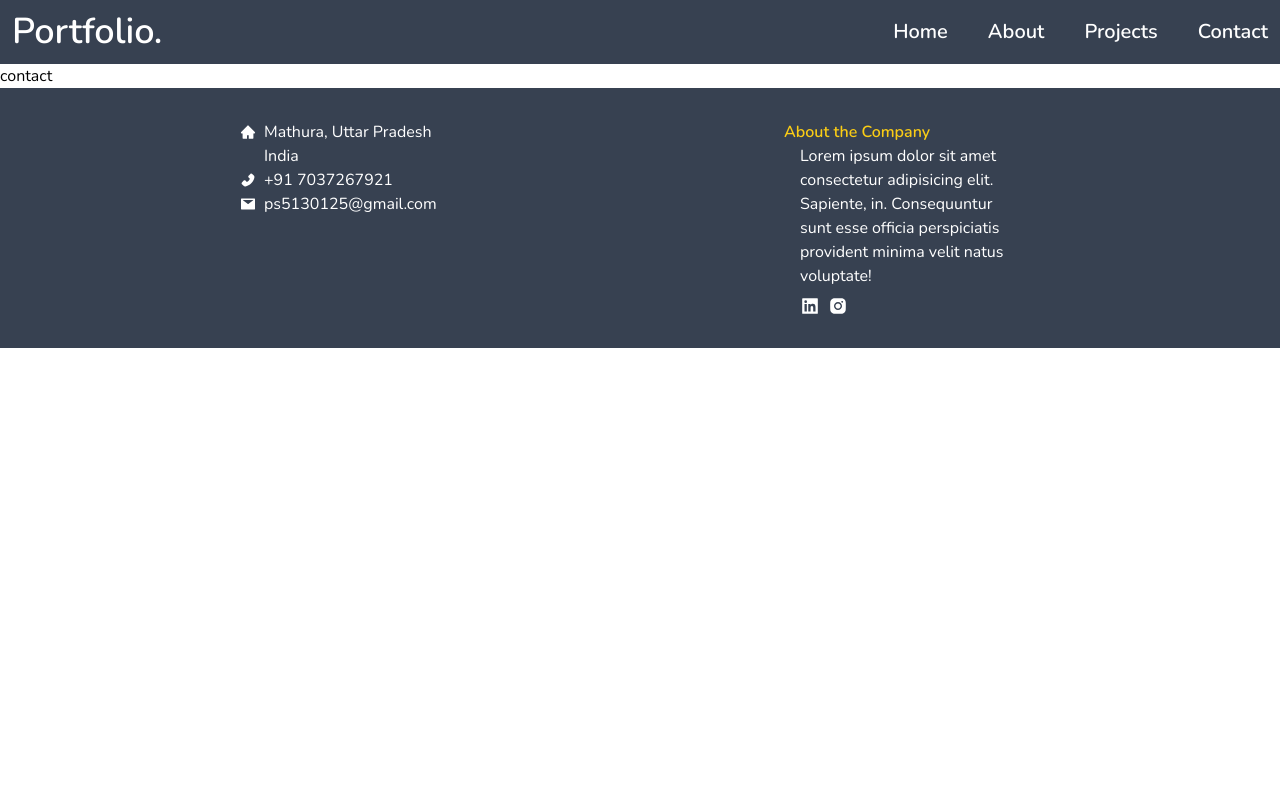
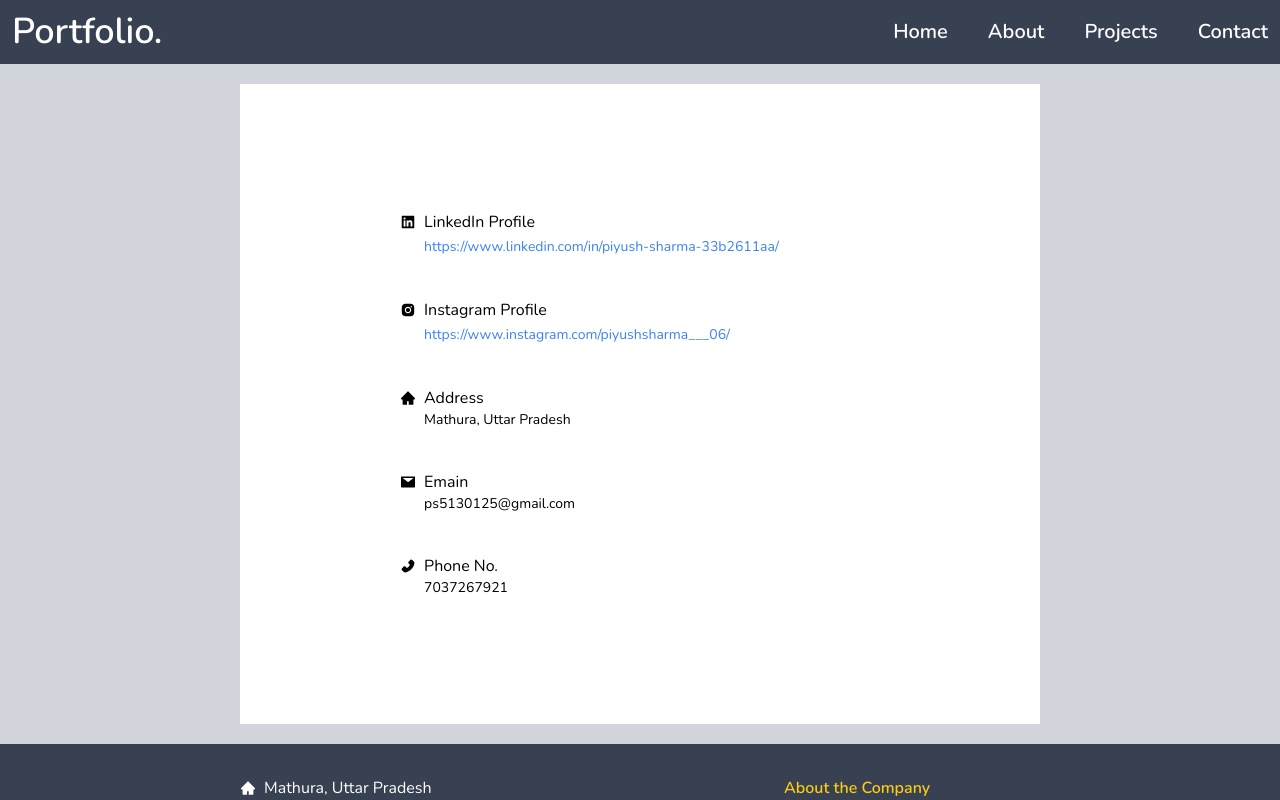
Before and after one commit to piyush-sharma-06/PortFolio, a React (Create React App) app: page /contact in a window 1280 px wide. Shown: the top 800 px of the page. Built offline with nearby package versions, Linux system fonts and the light colour scheme.

Commit message:
added loader and contact page

```diff
--- a/package.json
+++ b/package.json
@@ -11,6 +11,7 @@
     "react-icons": "^4.11.0",
     "react-router-dom": "^6.16.0",
     "react-scripts": "5.0.1",
+    "react-spinners": "^0.13.8",
     "web-vitals": "^2.1.4"
   },
   "scripts": {
--- a/public/index.html
+++ b/public/index.html
@@ -25,7 +25,7 @@
       work correctly both with client-side routing and a non-root public URL.
       Learn how to configure a non-root public URL by running `npm run build`.
     -->
-    <title>React App</title>
+    <title>Portfolio</title>
   </head>
   <body>
     <noscript>You need to enable JavaScript to run this app.</noscript>
--- a/src/App.js
+++ b/src/App.js
@@ -5,6 +5,7 @@ import ContactMe from './routes/ContactMe';
 import Project from './routes/Project';
 import Navbar from './components/Navbar';
 import Footer from "./components/Footer";
+import GoToTop from './components/GoToTop';
 
 
 function App() {
@@ -17,6 +18,7 @@ function App() {
         <Route path='/about' element={<About />} />
         <Route path='/project' element={<Project />} />
       </Routes>
+      <GoToTop />
       <Footer />
     </div>
   );
--- /dev/null
+++ b/src/components/GoToTop.jsx
@@ -0,0 +1,12 @@
+import {useEffect} from "react";
+import { useLocation } from "react-router-dom";
+
+function GoToTop(){
+    const path = useLocation();
+    useEffect(function(){
+        window.scrollTo(0,0)
+    },[path])
+    return null;
+}
+
+export default GoToTop;
--- /dev/null
+++ b/src/components/Loading.jsx
@@ -0,0 +1,16 @@
+import React from "react";
+import {FadeLoader} from "react-spinners";
+
+
+function Loading(){
+    return (
+        <>
+        <div className="w-full h-screen flex justify-center items-center">
+        <FadeLoader color="#36d7b7" />
+        </div>
+
+        </>
+    );
+}
+
+export default Loading;
--- a/src/components/Navbar.jsx
+++ b/src/components/Navbar.jsx
@@ -15,7 +15,7 @@ function Navbar() {
 
     return (
         <>
-            <div className="bg-gray-700 p-3 flex justify-between items-center">
+            <div className="sticky  bg-gray-700 p-3 flex justify-between items-center">
                 <div className="text-3xl sm:text-4xl text-white hover:text-yellow-400 font-semibold">
                     <Link to="/">Portfolio.</Link>
                 </div>
--- a/src/routes/About.jsx
+++ b/src/routes/About.jsx
@@ -1,7 +1,18 @@
-import React from "react";
+import React,{useState} from "react";
 import pic from "../assets/profileofmine.jpg";
+import Loading from "../components/Loading";
 
 function About(){
+    const [load , setLoad] = useState(true);
+
+    setTimeout(function(){
+        return setLoad(false);
+    },1000);
+
+    if(load){
+        return <Loading />
+    }
+
     return (
         <>
         <div className="bg-gray-300 flex justify-center">
--- a/src/routes/ContactMe.jsx
+++ b/src/routes/ContactMe.jsx
@@ -1,9 +1,63 @@
-import React from "react";
+import React ,{useState} from "react";
+import {AiFillHome,AiFillPhone,AiFillMail,AiFillLinkedin,AiFillInstagram} from "react-icons/ai"
+import Loading from "../components/Loading";
 
 function ContactMe(){
+
+    const [load , setLoad] = useState(true);
+
+    setTimeout(function(){
+        return setLoad(false);
+    },1000);
+
+    if(load){
+        return <Loading />
+    }
+
     return (
         <>
-        <div>contact</div>
+        <div className="bg-gray-300 items-center flex justify-center">
+            <div className="bg-white m-5 p-2 w-[100vh] h-[80vh] flex flex-col gap-10 justify-center  sm:px-20 md:px-40 " >
+
+                <div className="flex gap-2">
+                    <AiFillLinkedin className="mt-1" />
+                    <div>
+                        <h1>LinkedIn Profile</h1>
+                        <a className="text-sm text-blue-500" target="#" href="https://www.linkedin.com/in/piyush-sharma-33b2611aa/">https://www.linkedin.com/in/piyush-sharma-33b2611aa/</a>
+                    </div>
+                </div>
+                <div className="flex gap-2">
+                    <AiFillInstagram className="mt-1" />
+                    <div>
+                    <h1>Instagram Profile</h1>
+                        <a className="text-sm text-blue-500" target="#" href="https://www.instagram.com/piyushsharma___06/">https://www.instagram.com/piyushsharma___06/</a>
+                    </div>
+                </div>
+                <div className="flex gap-2">
+                    <AiFillHome className="mt-1" />
+                    <div>
+                    <h1>Address</h1>
+                        <p className="text-sm">Mathura, Uttar Pradesh</p>
+                    </div>
+                </div>
+                <div className="flex gap-2">
+                    <AiFillMail className="mt-1" />
+                    <div>
+                    <h1>Emain</h1>
+                        <p className="text-sm">ps5130125@gmail.com</p>
+                    </div>
+                </div>
+                <div className="flex gap-2">
+                    <AiFillPhone className="mt-1" />
+                    <div>
+                    <h1>Phone No.</h1>
+                        <p className="text-sm">7037267921</p>
+
+                    </div>
+
+                </div>
+            </div>
+        </div>
         </>
     );
 }
--- a/src/routes/Home.jsx
+++ b/src/routes/Home.jsx
@@ -1,9 +1,22 @@
-import React from "react";
+import React ,{ useState} from "react";
 import HeroImage from "../components/HeroImage";
-
+import Loading from "../components/Loading";
 import ShowProject from "../components/ShowProject"
 
 function Home(){
+
+    const [load , setLoad] = useState(true);
+
+    setTimeout(function(){
+        return setLoad(false);
+    },1000);
+
+    if(load){
+        return <Loading />
+    }
+
+
+
     return (
         <>
         <HeroImage />
--- a/src/routes/Project.jsx
+++ b/src/routes/Project.jsx
@@ -1,8 +1,20 @@
-import React from "react";
+import React , {useState} from "react";
 import projectData from "../data/ProjectData";
 import ProjectCart from "../components/ProjectCart";
+import Loading from "../components/Loading";
 
 function Project(){
+
+    const [load , setLoad] = useState(true);
+
+    setTimeout(function(){
+        return setLoad(false);
+    },1000);
+
+    if(load){
+        return <Loading />
+    }
+
     return (
         <>
         <div className="flex bg-gray-300 gap-5 flex-wrap justify-center">
```
Also changed, not shown: 1 other file (tests, documents, lock files or other folders).
